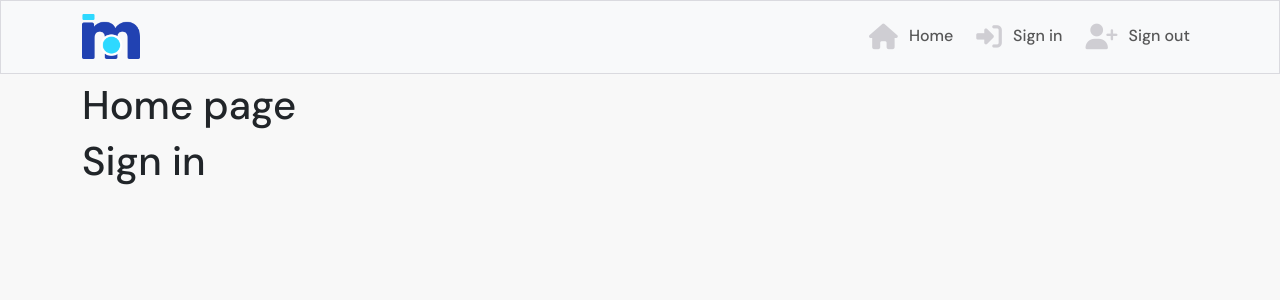
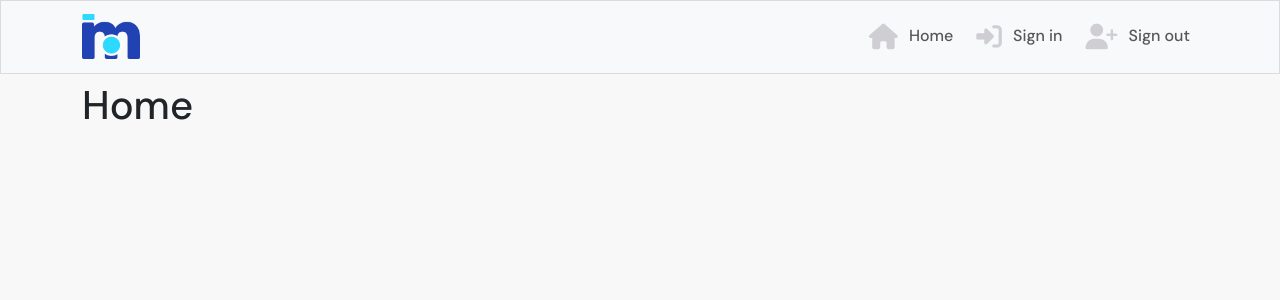
Before and after one commit to douglas86/ci-drp-react, a React (Create React App) app: page / in a window 1280 px wide. Shown: the top 300 px of the page. Built offline with nearby package versions, Linux system fonts and the light colour scheme.

Commit message:
added: home and signing routes

```diff
--- a/package.json
+++ b/package.json
@@ -15,6 +15,7 @@
     "react": "^18.2.0",
     "react-bootstrap": "^2.10.2",
     "react-dom": "^18.2.0",
+    "react-router-dom": "^6.22.3",
     "react-scripts": "5.0.1",
     "web-vitals": "^2.1.4"
   },
--- a/src/constructors/App.jsx
+++ b/src/constructors/App.jsx
@@ -1,5 +1,6 @@
 import NavBar from "../components/NavBar";
 import Container from 'react-bootstrap/Container'
+import {Route, Routes} from 'react-router-dom'
 
 import styles from '../styles/App.module.css'
 
@@ -8,8 +9,10 @@ const App = () => {
         <div className={styles.App}>
             <NavBar/>
             <Container className={styles.Main}>
-                <h1>Home page</h1>
-                <h1>Sign in</h1>
+                <Routes>
+                    <Route exact path='/' element={<h1>Home</h1>}/>
+                    <Route exact path='/signin' element={<h1>Signing</h1>}/>
+                </Routes>
             </Container>
         </div>
     )
--- a/src/index.js
+++ b/src/index.js
@@ -3,13 +3,16 @@ import ReactDOM from 'react-dom/client';
 import './styles/index.css';
 import App from './constructors/App';
 import reportWebVitals from './constructors/reportWebVitals';
+import {BrowserRouter as Router} from "react-router-dom";
 
 import 'bootstrap/dist/css/bootstrap.min.css';
 
 const root = ReactDOM.createRoot(document.getElementById('root'));
 root.render(
     <React.StrictMode>
-        <App/>
+        <Router>
+            <App/>
+        </Router>
     </React.StrictMode>
 );
 
```
Also changed, not shown: 1 other file (tests, documents, lock files or other folders).
